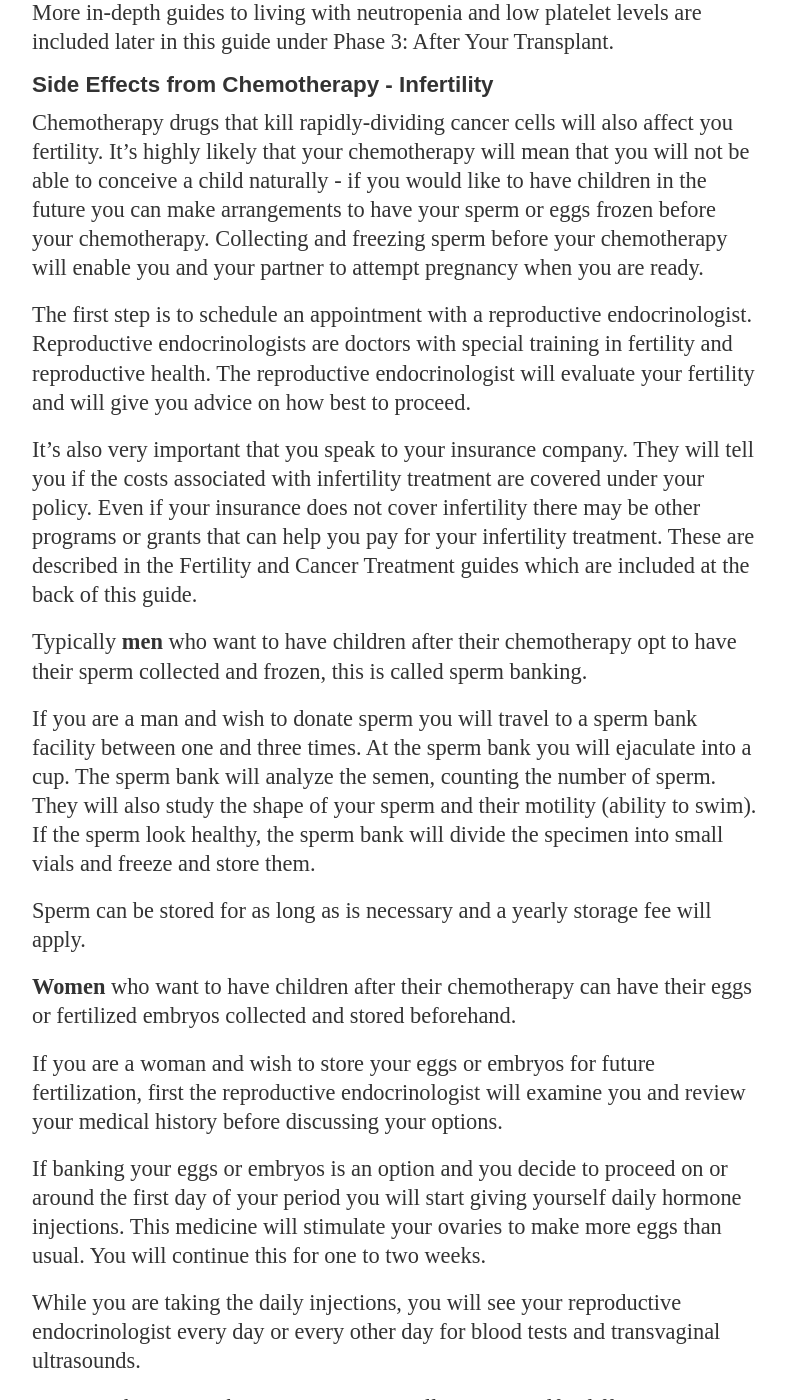
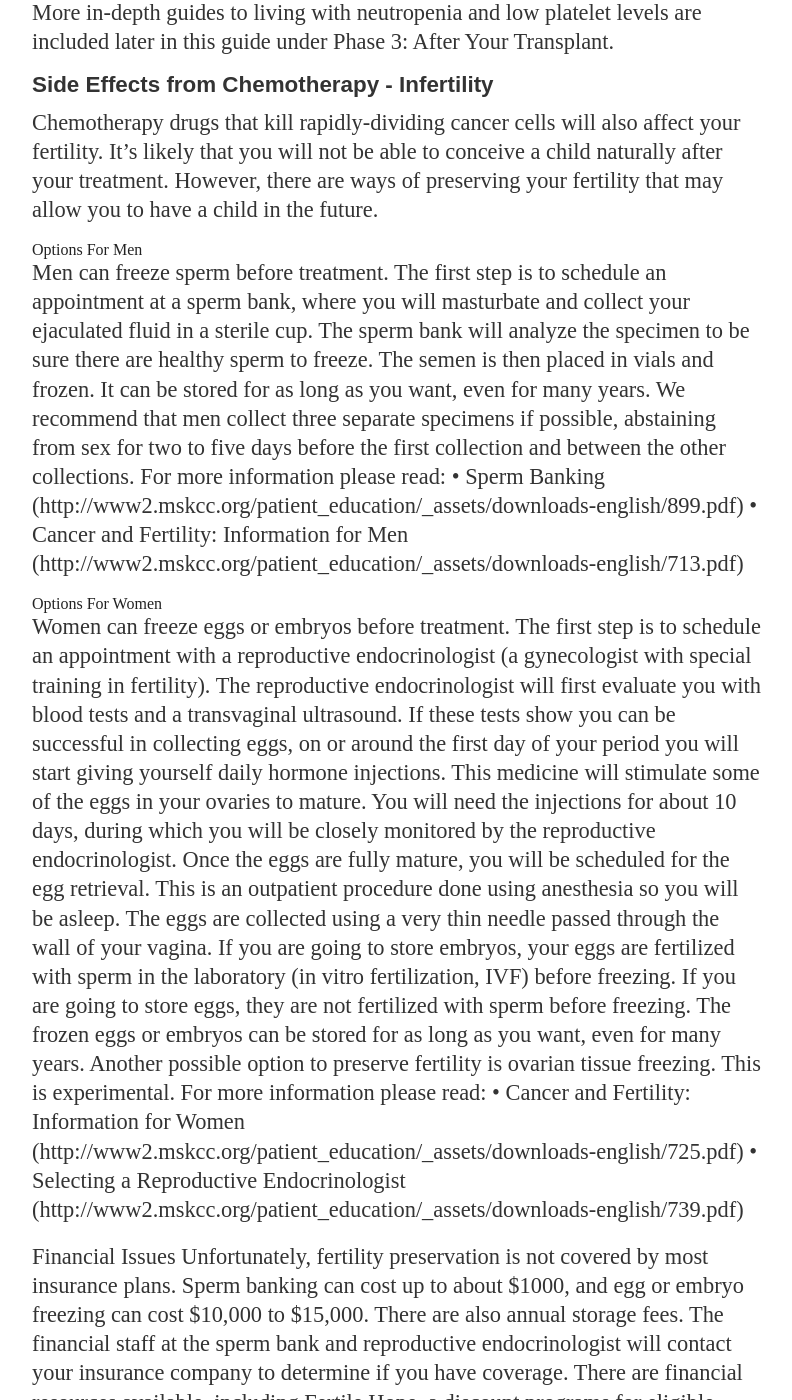
Before and after one commit to mskccpatiented/contentaudit, a Jekyll site: the page built from _posts/2012-11-19-auto-bmt-outpatient-guide-hybrid.md, in a window 1280 px wide and 1400 px high, scrolled down 29586 px. Shown: the whole window, without its empty margins (128-920 px from the left). Built offline with Jekyll 4.4.1, drawn with Linux system fonts in a browser that asks for light colours; Markdown is read by kramdown in place of the engine named in the settings; some of the changed text lies outside the part shown.

Commit message:
adding joanne k's text on fertility. needs to be edited

```diff
--- a/_posts/2012-11-19-auto-bmt-outpatient-guide-hybrid.md
+++ b/_posts/2012-11-19-auto-bmt-outpatient-guide-hybrid.md
@@ -551,7 +551,31 @@ As your stem cells take hold and start to make new blood cells the number of neu
 More in-depth guides to living with neutropenia and low platelet levels are included later in this guide under Phase 3: After Your Transplant.
 
 #### Side Effects from Chemotherapy - Infertility
-Chemotherapy drugs that kill rapidly-dividing cancer cells will also affect you fertility. It's highly likely that your chemotherapy will mean that you will not be able to conceive a child naturally - if you would like to have children in the future you can make arrangements to have your sperm or eggs frozen before your chemotherapy. Collecting and freezing sperm before your chemotherapy will enable you and your partner to attempt pregnancy when you are ready.
+Chemotherapy drugs that kill rapidly-dividing cancer cells will also affect your fertility. It's likely that you will not be able to conceive a child naturally after your treatment. However, there are ways of preserving your fertility that may allow you to have a child in the future.
+
+##### Options For Men
+Men can freeze sperm before treatment. The first step is to schedule an appointment at a sperm bank, where you will masturbate and collect your ejaculated fluid in a sterile cup. The sperm bank will analyze the specimen to be sure there are healthy sperm to freeze. The semen is then placed in vials and frozen. It can be stored for as long as you want, even for many years. We recommend that men collect three separate specimens if possible, abstaining from sex for two to five days before the first collection and between the other collections.
+For more information please read:
+•	Sperm Banking (http://www2.mskcc.org/patient_education/_assets/downloads-english/899.pdf)
+•	Cancer and Fertility: Information for Men (http://www2.mskcc.org/patient_education/_assets/downloads-english/713.pdf)
+
+##### Options For Women
+Women can freeze eggs or embryos before treatment. The first step is to schedule an appointment with a reproductive endocrinologist (a gynecologist with special training in fertility). The reproductive endocrinologist will first evaluate you with blood tests and a transvaginal ultrasound. If these tests show you can be successful in collecting eggs, on or around the first day of your period you will start giving yourself daily hormone injections. This medicine will stimulate some of the eggs in your ovaries to mature. You will need the injections for about 10 days, during which you will be closely monitored by the reproductive endocrinologist. Once the eggs are fully mature, you will be scheduled for the egg retrieval. This is an outpatient procedure done using anesthesia so you will be asleep. The eggs are collected using a very thin needle passed through the wall of your vagina.
+If you are going to store embryos, your eggs are fertilized with sperm in the laboratory (in vitro fertilization, IVF) before freezing. If you are going to store eggs, they are not fertilized with sperm before freezing. The frozen eggs or embryos can be stored for as long as you want, even for many years.
+Another possible option to preserve fertility is ovarian tissue freezing. This is experimental.
+For more information please read:
+•	Cancer and Fertility: Information for Women (http://www2.mskcc.org/patient_education/_assets/downloads-english/725.pdf)
+•	Selecting a Reproductive Endocrinologist (http://www2.mskcc.org/patient_education/_assets/downloads-english/739.pdf)
+
+Financial Issues
+Unfortunately, fertility preservation is not covered by most insurance plans. Sperm banking can cost up to about $1000, and egg or embryo freezing can cost $10,000 to $15,000. There are also annual storage fees. The financial staff at the sperm bank and reproductive endocrinologist will contact your insurance company to determine if you have coverage. There are financial resources available, including Fertile Hope, a discount programs for eligible patients managed through LIVESTRONG. For more information on this, ask you nurse for an application.
+
+Additional Considerations
+One thing to be aware of is that collecting sperm or eggs shortly after receiving chemotherapy may not be feasible. Depending on the specific drugs you have received beforehand, and how much time has passed since your last treatment, there may be no sperm available to collect or eggs may not respond to stimulation. In addition, even if there are sperm or eggs to collect, if you had recent chemotherapy, they may have been damaged by recent treatment. There is a possibility that they will not fertilize or grow to form embryos. In addition, there is a risk of mutations and possible birth defects in a child conceived from these sperm or eggs. We have no data on outcomes of men and women who collect shortly after induction and/or consolidation and prior to transplant. Nevertheless, you may choose to attempt collection anyway.
+
+If you would like to speak with someone to learn more about your options for fertility preservation, ask your doctor or nurse to refer you to our fertility nurse specialist or directly to a sperm bank or reproductive endocrinologist.
+
+<div class="feedback remove invisible">Chemotherapy drugs that kill rapidly-dividing cancer cells will also affect you fertility. It's highly likely that your chemotherapy will mean that you will not be able to conceive a child naturally - if you would like to have children in the future you can make arrangements to have your sperm or eggs frozen before your chemotherapy. Collecting and freezing sperm before your chemotherapy will enable you and your partner to attempt pregnancy when you are ready.
 
 The first step is to schedule an appointment with a reproductive endocrinologist. Reproductive endocrinologists are doctors with special training in fertility and reproductive health. The reproductive endocrinologist will evaluate your fertility and will give you advice on how best to proceed.
 
@@ -580,6 +604,7 @@ An alternative to embryo cryopreservation is egg (oocyte) cryopreservation. This
 Whether you decide to freeze embryos or eggs, they will be stored at an egg bank until you are ready and you have been medically cleared to start a family. A yearly storage fee will apply.
 
 For more detailed information about infertility associated with cancer treatment and your options you should consult the Fertility and Cancer Treatment guides included at the back of this guide. These guides also list reproductive endocrinologists in the area. You should also talk with your bone marrow transplant doctor about options to preserve your fertility.
+</div>
 
 #### Side Effects from Chemotherapy - Hair Loss
 The chemotherapy that kills your rapidly-dividing cancer cells also kills the rapidly-dividing cells that produce your hair. Most patients will lose their hair during their transplant.
```
